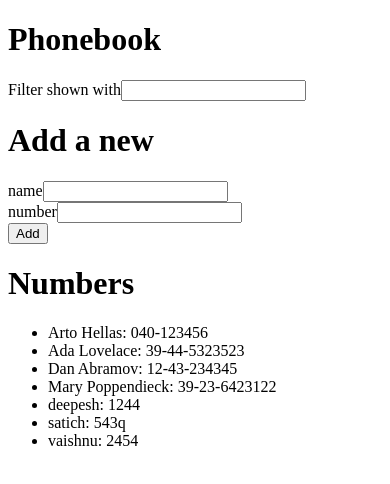
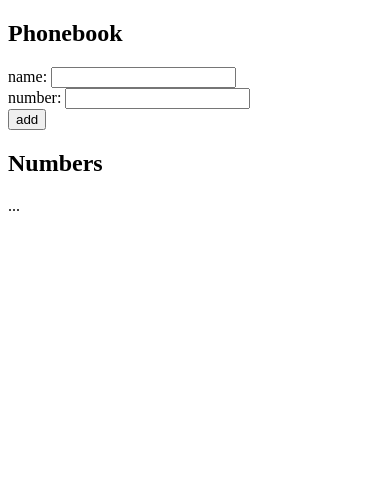
Before and after one commit to Deepesh2023/full-stack-open, a React (Vite) app in the folder part_2/phonebook/: page / in a window 390 px wide. Shown: the top 484 px of the page. Built offline with nearby package versions, Linux system fonts and the light colour scheme; data requests are answered from the project's data file.

Commit message:
phonebook, refactoring setps 1-3

```diff
--- a/part_2/phonebook/db.json
+++ b/part_2/phonebook/db.json
@@ -1,39 +1,3 @@
 {
-  "persons": [
-    {
-      "name": "Arto Hellas",
-      "number": "040-123456",
-      "id": "1"
-    },
-    {
-      "name": "Ada Lovelace",
-      "number": "39-44-5323523",
-      "id": "2"
-    },
-    {
-      "name": "Dan Abramov",
-      "number": "12-43-234345",
-      "id": "3"
-    },
-    {
-      "name": "Mary Poppendieck",
-      "number": "39-23-6423122",
-      "id": "4"
-    },
-    {
-      "id": "71da",
-      "name": "deepesh",
-      "number": "1244"
-    },
-    {
-      "id": 6,
-      "name": "satich",
-      "number": "543q"
-    },
-    {
-      "id": 7,
-      "name": "vaishnu",
-      "number": "2454"
-    }
-  ]
+  "persons": []
 }
--- a/part_2/phonebook/src/AddNewContact.jsx
+++ /dev/null
@@ -1,72 +0,0 @@
-import { useState } from "react";
-import phoneBookServices from "./services/phonebook";
-
-const AddNewContact = ({ contacts, setContacts, setFilteredContacts }) => {
-  const [newContact, setNewContact] = useState({ name: "", number: "" });
-
-  const addNewContactButtonAction = (event) => {
-    event.preventDefault();
-
-    if (newContact.name === "" || newContact.number === "") {
-      alert("Please fill both the fields");
-      return;
-    }
-
-    const isContactDuplicate = contacts.some(
-      (contact) => contact.name === newContact.name
-    );
-
-    if (isContactDuplicate) {
-      alert(`${newContact.name} is already added to phonebook`);
-      return;
-    }
-
-    const newContactObject = {
-      name: newContact.name,
-      number: newContact.number,
-      id: contacts.length + 1,
-    };
-
-    phoneBookServices.addNewContact(newContactObject).then((newContact) => {
-      setContacts(contacts.concat(newContact));
-      setNewContact({ name: "", number: "" });
-      setFilteredContacts([]);
-    });
-  };
-
-  const inputFieldDisply = (event) => {
-    setNewContact({ ...newContact, [event.target.id]: event.target.value });
-  };
-
-  return (
-    <form onSubmit={addNewContactButtonAction}>
-      <TextInput
-        fieldName="name"
-        fieldValue={newContact.name}
-        fieldOnChange={inputFieldDisply}
-      />
-      <TextInput
-        fieldName="number"
-        fieldValue={newContact.number}
-        fieldOnChange={inputFieldDisply}
-      />
-      <button type="submit">Add</button>
-    </form>
-  );
-};
-
-const TextInput = ({ fieldName, fieldValue, fieldOnChange }) => {
-  return (
-    <div>
-      <label htmlFor="name">{fieldName}</label>
-      <input
-        id={fieldName}
-        type="text"
-        value={fieldValue}
-        onChange={fieldOnChange}
-      />
-    </div>
-  );
-};
-
-export default AddNewContact;
--- a/part_2/phonebook/src/App.jsx
+++ b/part_2/phonebook/src/App.jsx
@@ -1,60 +1,71 @@
-import { useState, useEffect } from "react";
-import AddNewContact from "./AddNewContact";
-import ContactsDisplay from "./ContactsDisplay";
-import phoneBookServices from "./services/phonebook";
+import { useState } from "react";
 
 const App = () => {
-  const [contacts, setContacts] = useState([]);
+  const [persons, setPersons] = useState([]);
+  const [newContact, setNewContact] = useState({ name: "", number: "" });
 
-  useEffect(() => {
-    phoneBookServices.getAllContacts().then((data) => {
-      setContacts(data);
-    });
-  }, []);
-
-  const [searchText, setSearchText] = useState("");
-  const [filteredContacts, setFilteredContacts] = useState([]);
-
-  const searchTextDisply = (event) => {
-    setSearchText(event.target.value);
-    searchResults(event.target.value.toLowerCase());
+  const nameInputDisplay = (event) => {
+    setNewContact({ ...newContact, [event.target.id]: event.target.value });
   };
 
-  const searchResults = (contactName) => {
-    const results = contacts.filter((contact) =>
-      contact.name.toLowerCase().includes(contactName)
-    );
+  const addNewNameButtonAction = (event) => {
+    event.preventDefault();
 
-    if (results.length == 0) {
-      setFilteredContacts([{ name: "No contacts found", number: ":(", id: 0 }]);
-    } else {
-      setFilteredContacts(results);
+    if (persons.some((person) => person.name === newContact.name)) {
+      alert(`${newContact.name} is already added to phonebook`);
+      setNewContact({ name: "", number: "" });
+      return;
     }
+
+    if (newContact.name === "" || newContact.number === "") {
+      return;
+    }
+
+    const newPersonObject = {
+      name: newContact.name,
+      number: newContact.number,
+    };
+    setPersons(persons.concat(newPersonObject));
+    setNewContact({ name: "", number: "" });
   };
 
   return (
-    <>
-      <Heading heading="Phonebook" />
-      <form>
-        <label>Filter shown with</label>
-        <input value={searchText} onChange={searchTextDisply} />
+    <div>
+      <h2>Phonebook</h2>
+      <form onSubmit={addNewNameButtonAction}>
+        <div>
+          name:{" "}
+          <input
+            id="name"
+            type="text"
+            value={newContact.name}
+            onChange={nameInputDisplay}
+          />
+        </div>
+        <div>
+          number:{" "}
+          <input
+            id="number"
+            type="text"
+            value={newContact.number}
+            onChange={nameInputDisplay}
+          />
+        </div>
+        <div>
+          <button type="submit">add</button>
+        </div>
       </form>
-      <Heading heading="Add a new" />
-      <AddNewContact
-        contacts={contacts}
-        setContacts={setContacts}
-        setFilteredContacts={setFilteredContacts}
-      />
-      <Heading heading="Numbers" />
-      <ContactsDisplay
-        contacts={filteredContacts.length == 0 ? contacts : filteredContacts}
-      />
-    </>
+      <h2>Numbers</h2>
+      <ul>
+        {persons.map((person) => (
+          <li key={person.name}>
+            {person.name}: {person.number}
+          </li>
+        ))}
+      </ul>
+      ...
+    </div>
   );
 };
 
-const Heading = ({ heading }) => {
-  return <h1>{heading}</h1>;
-};
-
 export default App;
--- a/part_2/phonebook/src/ContactsDisplay.jsx
+++ /dev/null
@@ -1,16 +0,0 @@
-const ContactsDisplay = ({ contacts }) => {
-
-  return (
-    <div>
-      <ul>
-        {contacts.map((contact) => (
-          <li key={contact.id}>
-            {contact.name}: {contact.number}
-          </li>
-        ))}
-      </ul>
-    </div>
-  );
-};
-
-export default ContactsDisplay;
--- a/part_2/phonebook/src/services/phonebook.js
+++ /dev/null
@@ -1,18 +0,0 @@
-import axios from "axios";
-
-const baseUrl = "http://localhost:3001/persons";
-
-const getAllContacts = () => {
-  const request = axios.get(baseUrl);
-  return request.then((response) => response.data);
-};
-
-const addNewContact = (newContact) => {
-  const request = axios.post(baseUrl, newContact);
-  return request.then((response) => response.data);
-};
-
-export default {
-  getAllContacts,
-  addNewContact,
-};
```
